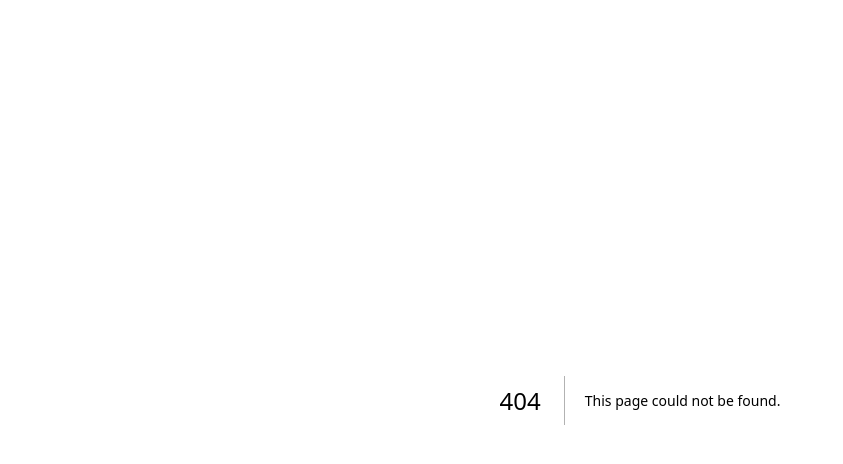
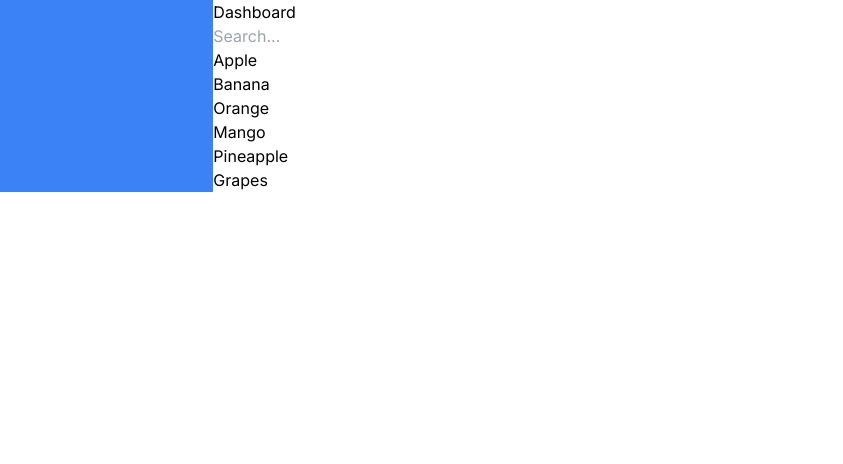
Before and after one commit to toschivictor/nextjs-poc, a Next.js app: page /dashboard in a window 1280 px wide. Before the commit this address had no page. Shown: the top 464 px of the page, without its empty margins (0-843 px from the left). Built offline with nearby package versions, Linux system fonts and the light colour scheme.

Commit message:
Create new route

```diff
--- /dev/null
+++ b/src/app/dashboard/page.tsx
@@ -0,0 +1,13 @@
+import { Search } from '@/components/search/search';
+
+export default function Dashboard() {
+	return (
+		<div className="flex">
+			<aside className="w-1/6 bg-blue-500"></aside>
+			<main>
+				<h1>Dashboard</h1>
+				<Search />
+			</main>
+		</div>
+	);
+}
```
